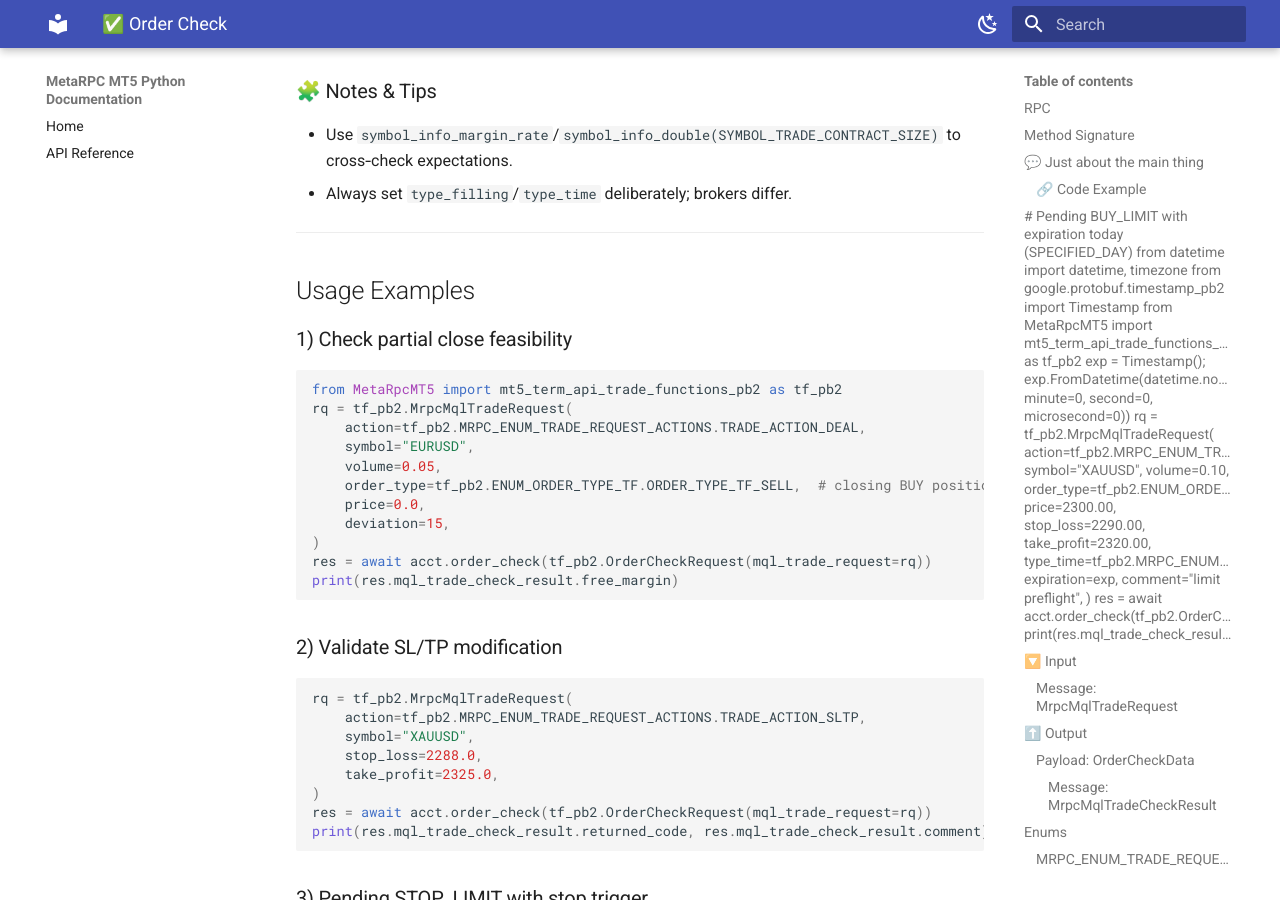
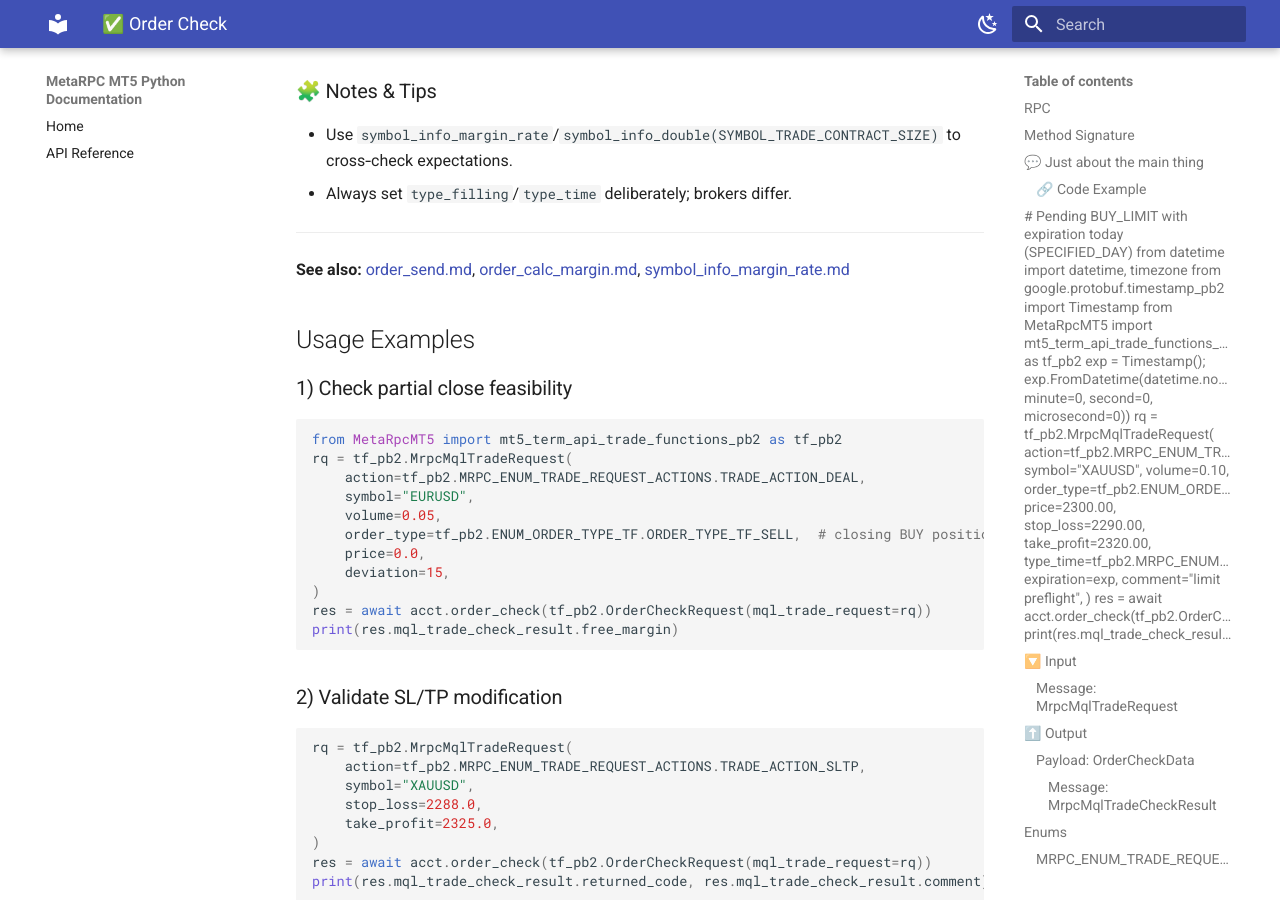
Before and after one commit to MetaRPC/PyMT5, an MkDocs documentation site: the page built from docs/MT5Account/Trading_Operations/order_check.md, in a window 1280 px wide and 900 px high, scrolled down 6682 px. Built offline with MkDocs 1.6.1 and Material for MkDocs 9.7.7, drawn with Linux system fonts in a browser that asks for light colours.

Commit message:
Update order_check.md

```diff
--- a/docs/MT5Account/Trading_Operations/order_check.md
+++ b/docs/MT5Account/Trading_Operations/order_check.md
@@ -207,6 +207,8 @@ print(res.mql_trade_check_result.returned_code)
 
 ---
 
+**See also:** [order\_send.md](./order_send.md), [order\_calc\_margin.md](./order_calc_margin.md), [symbol\_info\_margin\_rate.md](../Symbols_and_Market/symbol_info_margin_rate.md)
+
 ## Usage Examples
 
 ### 1) Check partial close feasibility
```
